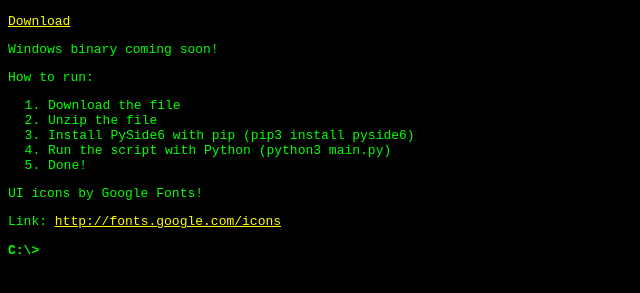
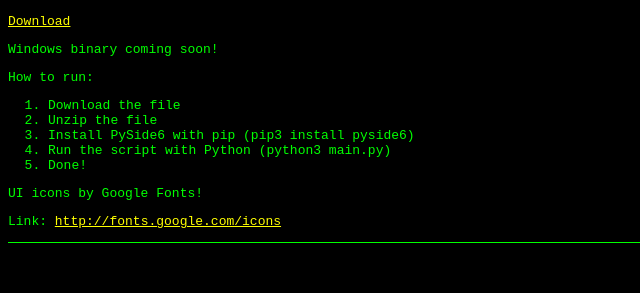
Before and after one commit to antonfdiaz/magnesium, a plain HTML site: page web/index.html in a window 1280 px wide. Shown: the part 41-334 px from the top of the page, without its empty margins (0-640 px from the left). Drawn offline with Linux system fonts and the light colour scheme.

Commit message:
small things

```diff
--- a/web/index.html
+++ b/web/index.html
@@ -19,7 +19,6 @@
     </div>
     <p>UI icons by Google Fonts!</p>
     <p>Link: <a href="http://fonts.google.com/icons">http://fonts.google.com/icons</a></p>
-    <strong>C:\></strong>
-    <input type="text">
+    <hr>
 </body>
 </html>
--- a/web/style.css
+++ b/web/style.css
@@ -10,6 +10,9 @@ p:hover,a:hover,h1:hover,h2:hover,li:hover {
 a {
     color: yellow;
 }
+a,p,h1,h2,li {
+    width: fit-content;
+}
 a:hover {
     color: rgb(0,255,0);
 }
@@ -21,3 +24,7 @@ input {
     outline: none;
     width: 95%;
 }
+hr {
+    border: 0px;
+    border-top: 1px solid rgb(0,255,0);
+}
```
Also changed, not shown: images/download.png (added), 1 other file.
